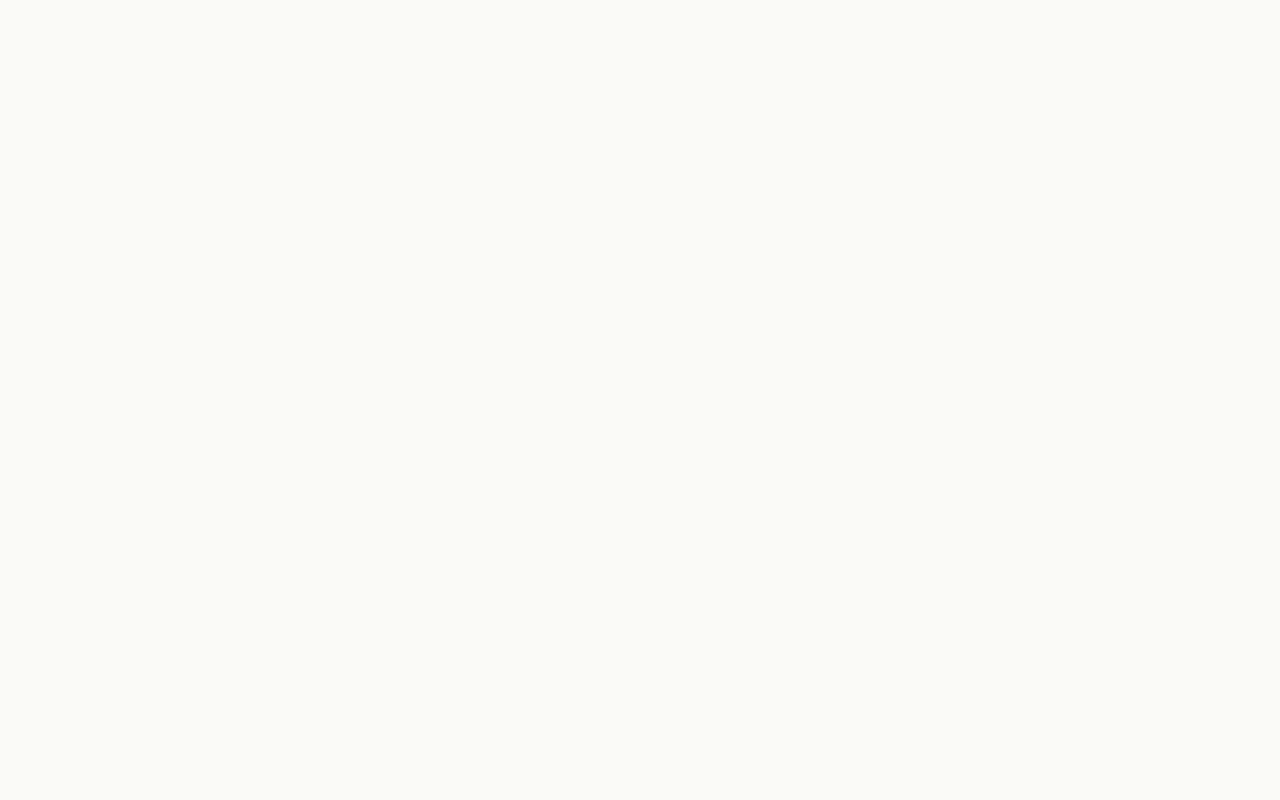
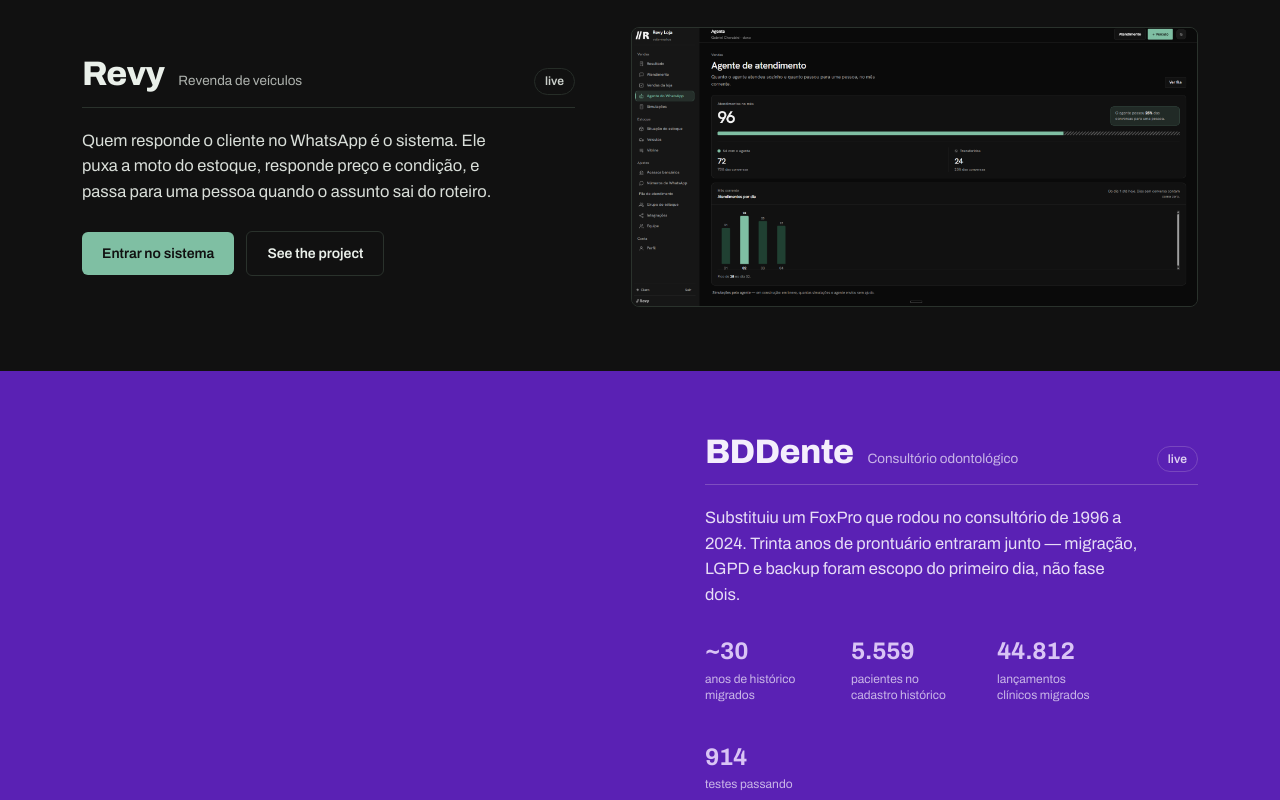
Before and after one commit to gacherubini/portfolio, a Next.js app: page /en in a window 1280 px wide. Shown: the part 340-1140 px from the top of the page. Before the commit the page ends 800 px from the top, so only its background shows below. Built offline with nearby package versions, Linux system fonts and the light colour scheme.

Commit message:
feat: a faixa de projeto e as quatro faixas da home

```diff
--- a/app/[lang]/page.tsx
+++ b/app/[lang]/page.tsx
@@ -3,6 +3,8 @@
 import { t } from '@/lib/idioma'
 import { ui } from '@/content/ui'
 import { CabecalhoCasca } from '@/components/CabecalhoCasca'
+import { projetos } from '@/content/indice'
+import { FaixaProjeto } from '@/components/FaixaProjeto'
 
 // Sem `generateStaticParams` aqui: quem gera o segmento `[lang]` é o layout
 // raiz, e cada segmento é gerado uma vez só. Repetir a mesma chave nos dois
@@ -19,6 +21,19 @@
           <h1>{t(ui.abertura.titulo, lang, 'ui.abertura.titulo')}</h1>
           <p>{t(ui.abertura.apoio, lang, 'ui.abertura.apoio')}</p>
         </div>
+        <div id="projetos">
+          {projetos.map((projeto, i) => (
+            <FaixaProjeto
+              key={projeto.slug}
+              projeto={projeto}
+              lang={lang}
+              // O lado do print alterna para o olho não cansar.
+              espelho={i % 2 === 1}
+              // Nada essencial só depois de rolar: a primeira faixa carrega no primeiro quadro.
+              prioridade={i === 0}
+            />
+          ))}
+        </div>
       </main>
     </>
   )
--- a/app/globals.css
+++ b/app/globals.css
@@ -63,6 +63,54 @@
 }
 .abertura-home p { margin: 0; color: var(--calmo); font-size: 16.5px; max-width: 52ch; }
 
+/* --- a faixa de projeto ------------------------------------------------- */
+.faixa { background: var(--fundo); color: var(--texto); padding: 64px 0; }
+.faixa .grade {
+  display: grid; grid-template-columns: 1fr 1.15fr; gap: 56px; align-items: center;
+}
+.faixa.espelho .grade { grid-template-columns: 1.15fr 1fr; }
+.faixa.espelho .col-texto { grid-column: 2; }
+.faixa.espelho .col-print { grid-column: 1; }
+
+.ficha-faixa {
+  display: flex; align-items: baseline; gap: 14px;
+  padding-bottom: 12px; margin-bottom: 20px; border-bottom: 1px solid var(--borda);
+}
+.nome { margin: 0; font-size: 34px; font-weight: 800; letter-spacing: -.02em; line-height: 1; }
+.paraquem { margin: 0; font-size: 13.5px; opacity: .72; }
+.situacao {
+  margin: 0 0 0 auto; font-size: 12px; font-weight: 600;
+  border: 1px solid var(--borda); border-radius: 999px; padding: 3px 10px; opacity: .85;
+}
+.resumo { font-size: 16.5px; margin: 0 0 26px; max-width: 46ch; opacity: .92; }
+
+.numeros { display: flex; gap: 36px; margin-bottom: 30px; flex-wrap: wrap; }
+/* Escopadas na faixa de propósito: a régua da página do projeto reusa `.num`
+   com o rótulo em `var(--calmo)`, e calmo não aguenta opacity. Ver Tarefa 13. */
+.faixa .num b {
+  display: block; font-size: 24px; font-weight: 700;
+  color: var(--destaque); letter-spacing: -.01em;
+}
+.faixa .num span { font-size: 12px; opacity: .72; display: block; max-width: 16ch; line-height: 1.35; }
+
+.botoes { display: flex; gap: 12px; align-items: center; flex-wrap: wrap; }
+.cta {
+  background: var(--ctaFundo); color: var(--ctaTexto); text-decoration: none;
+  font-weight: 600; font-size: 14px; padding: 11px 20px; border-radius: 6px;
+}
+.cta.fantasma { background: transparent; color: var(--texto); border: 1px solid var(--borda); }
+/* 0.72 é o piso: 0.65 sobre o roxo do BDDente dá 4,22:1. Ver lib/contraste.ts. */
+.fechado { margin: 0; font-size: 13px; opacity: .72; }
+
+.col-print img { width: 100%; height: auto; display: block; border-radius: 8px; border: 1px solid var(--borda); }
+.col-print figure { margin: 0; }
+.col-print.pequeno img { max-width: 520px; margin: 0 auto; }
+
+@media (max-width: 820px) {
+  .faixa .grade, .faixa.espelho .grade { grid-template-columns: 1fr; gap: 28px; }
+  .faixa.espelho .col-texto, .faixa.espelho .col-print { grid-column: 1; }
+}
+
 @media (max-width: 820px) {
   .abertura-home h1 { font-size: 32px; }
 }
--- /dev/null
+++ b/components/FaixaProjeto.tsx
@@ -0,0 +1,99 @@
+import Link from 'next/link'
+import type { Idioma, Projeto } from '@/content/tipos'
+import { t } from '@/lib/idioma'
+import { ui } from '@/content/ui'
+import { estiloDoTema } from '@/lib/tema'
+import { PrintFigura } from '@/components/PrintFigura'
+
+/**
+ * O print que abre a faixa: o marcado com `naFaixa`, senão o primeiro do
+ * destaque, senão o de abertura — que é o caso do Office Timesheet, cujo
+ * destaque não tem imagem.
+ */
+function printDaFaixa(projeto: Projeto) {
+  const doDestaque = projeto.destaque?.prints
+  return (
+    doDestaque?.find((p) => p.naFaixa) ??
+    doDestaque?.[0] ??
+    projeto.printAbertura ??
+    projeto.galeria[0]?.prints[0]
+  )
+}
+
+export function FaixaProjeto({
+  projeto,
+  lang,
+  espelho,
+  prioridade = false,
+}: {
+  projeto: Projeto
+  lang: Idioma
+  espelho: boolean
+  prioridade?: boolean
+}) {
+  const print = printDaFaixa(projeto)
+  const primario = projeto.links.find((l) => l.primario) ?? projeto.links[0]
+  const campo = `${projeto.slug}.faixa`
+
+  return (
+    <section
+      className={`faixa${espelho ? ' espelho' : ''}`}
+      style={estiloDoTema(projeto.tema)}
+      aria-labelledby={`faixa-${projeto.slug}`}
+    >
+      <div className="wrap grade">
+        <div className="col-texto">
+          <div className="ficha-faixa">
+            <h2 className="nome" id={`faixa-${projeto.slug}`}>
+              {projeto.nome}
+            </h2>
+            <p className="paraquem">{t(projeto.paraQuem, lang, `${campo}.paraQuem`)}</p>
+            <p className="situacao">
+              {t(ui.situacao[projeto.situacao], lang, `ui.situacao.${projeto.situacao}`)}
+            </p>
+          </div>
+
+          <p className="resumo">{t(projeto.resumoHome, lang, `${campo}.resumoHome`)}</p>
+
+          {projeto.numeros.length > 0 ? (
+            <div className="numeros">
+              {projeto.numeros.map((n) => (
+                <div className="num" key={n.valor + n.rotulo.pt}>
+                  <b>{n.valor}</b>
+                  <span>{t(n.rotulo, lang, `${campo}.numeros`)}</span>
+                </div>
+              ))}
+            </div>
+          ) : null}
+
+          <div className="botoes">
+            {primario ? (
+              <a className="cta" href={primario.href}>
+                {t(primario.rotulo, lang, `${campo}.link`)}
+              </a>
+            ) : projeto.semLink ? (
+              <p className="fechado">{t(projeto.semLink.curto, lang, `${campo}.semLink.curto`)}</p>
+            ) : null}
+            <Link className="cta fantasma" href={`/${lang}/${projeto.slug}`}>
+              {t(ui.verOProjeto, lang, 'ui.verOProjeto')}
+            </Link>
+          </div>
+        </div>
+
+        <div className={`col-print${print && print.largura < 900 ? ' pequeno' : ''}`}>
+          {print ? (
+            <PrintFigura
+              print={print}
+              slug={projeto.slug}
+              lang={lang}
+              campo={`${campo}.print`}
+              sizes="(max-width: 820px) 100vw, 620px"
+              prioridade={prioridade}
+              mostrarLegenda={false}
+            />
+          ) : null}
+        </div>
+      </div>
+    </section>
+  )
+}
--- /dev/null
+++ b/components/PrintFigura.tsx
@@ -0,0 +1,47 @@
+import Image from 'next/image'
+import type { Idioma, Print } from '@/content/tipos'
+import { t } from '@/lib/idioma'
+
+/**
+ * Todo print do site passa por aqui. `next/image` existe no projeto por causa
+ * destes arquivos: as capturas retina são 3200×2000, e resize, formato moderno
+ * e lazy loading não podem ser trabalho manual.
+ */
+export function PrintFigura({
+  print,
+  slug,
+  lang,
+  campo,
+  sizes,
+  prioridade = false,
+  className,
+  mostrarLegenda = true,
+}: {
+  print: Print
+  slug: string
+  lang: Idioma
+  campo: string
+  sizes: string
+  prioridade?: boolean
+  className?: string
+  mostrarLegenda?: boolean
+}) {
+  return (
+    <figure className={className}>
+      <Image
+        src={`/prints/${slug}/${print.arquivo}`}
+        alt={t(print.alt, lang, `${campo}.alt`)}
+        width={print.largura}
+        height={print.altura}
+        sizes={sizes}
+        priority={prioridade}
+        // A primeira faixa precisa estar legível no primeiro quadro; o resto
+        // pode chegar rolando.
+        loading={prioridade ? undefined : 'lazy'}
+      />
+      {mostrarLegenda && print.legenda ? (
+        <figcaption>{t(print.legenda, lang, `${campo}.legenda`)}</figcaption>
+      ) : null}
+    </figure>
+  )
+}
--- /dev/null
+++ b/lib/tema.ts
@@ -0,0 +1,22 @@
+import type { CSSProperties } from 'react'
+import type { Tema } from '@/content/tipos'
+
+/**
+ * A paleta vive no dado, não no CSS. Cada faixa e cada página de projeto
+ * recebe o tema como custom properties inline, e uma folha só serve as quatro.
+ * Cor de projeto novo = oito hex num arquivo.
+ */
+export function estiloDoTema(tema: Tema): CSSProperties {
+  const estilo: Record<string, string> = {
+    '--fundo': tema.fundo,
+    '--texto': tema.texto,
+    '--borda': tema.borda,
+    '--destaque': tema.destaque,
+    '--ctaFundo': tema.ctaFundo,
+    '--ctaTexto': tema.ctaTexto,
+    '--calmo': tema.calmo,
+    '--fundo2': tema.fundo2,
+  }
+  if (tema.fundo3) estilo['--fundo3'] = tema.fundo3
+  return estilo as CSSProperties
+}
```
Also changed, not shown: 1 other file (tests, documents, lock files or other folders).
